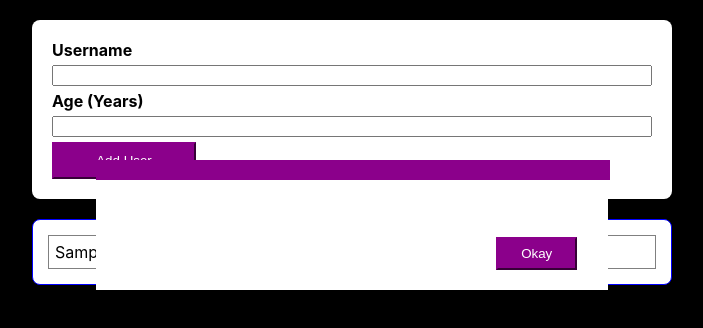
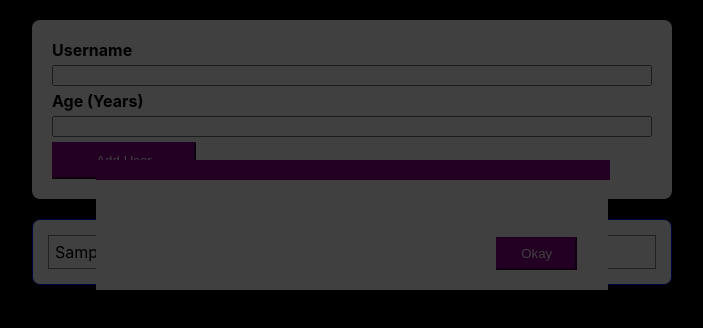
Before and after one commit to ayushkanyal/react-users-list, a React (Create React App) app: page / in a window 1280 px wide. Both pictures are taken after typing "Sample", "5" into the empty fields and a click on the button "Add User". Shown: the top 328 px of the page, without its empty margins (288-991 px from the left). Built offline with nearby package versions, Linux system fonts and the light colour scheme.

Commit message:
Update ErrorModal.js
Added overlay element html to display along with error message. Changesd Wrapper to React.fragmenter

```diff
--- a/src/components/Output/ErrorModal.js
+++ b/src/components/Output/ErrorModal.js
@@ -7,6 +7,8 @@ export default function ErrorModal(props){
     }
 
     return(
+       <>
+      <div className={style.overlay}></div>
       <div className={style.error}>
         <header>
           <h2>{props.title}</h2>
@@ -15,10 +17,9 @@ export default function ErrorModal(props){
           <p>{props.text}</p>
         </div>
         <footer>
-                <button onClick={handleClick}>
-                    Okay
-                </button>
+          <button onClick={handleClick}>Okay</button>
         </footer>
       </div>
+    </>
     )
 }
```
Lines whose indentation alone changed are shown as unchanged.
